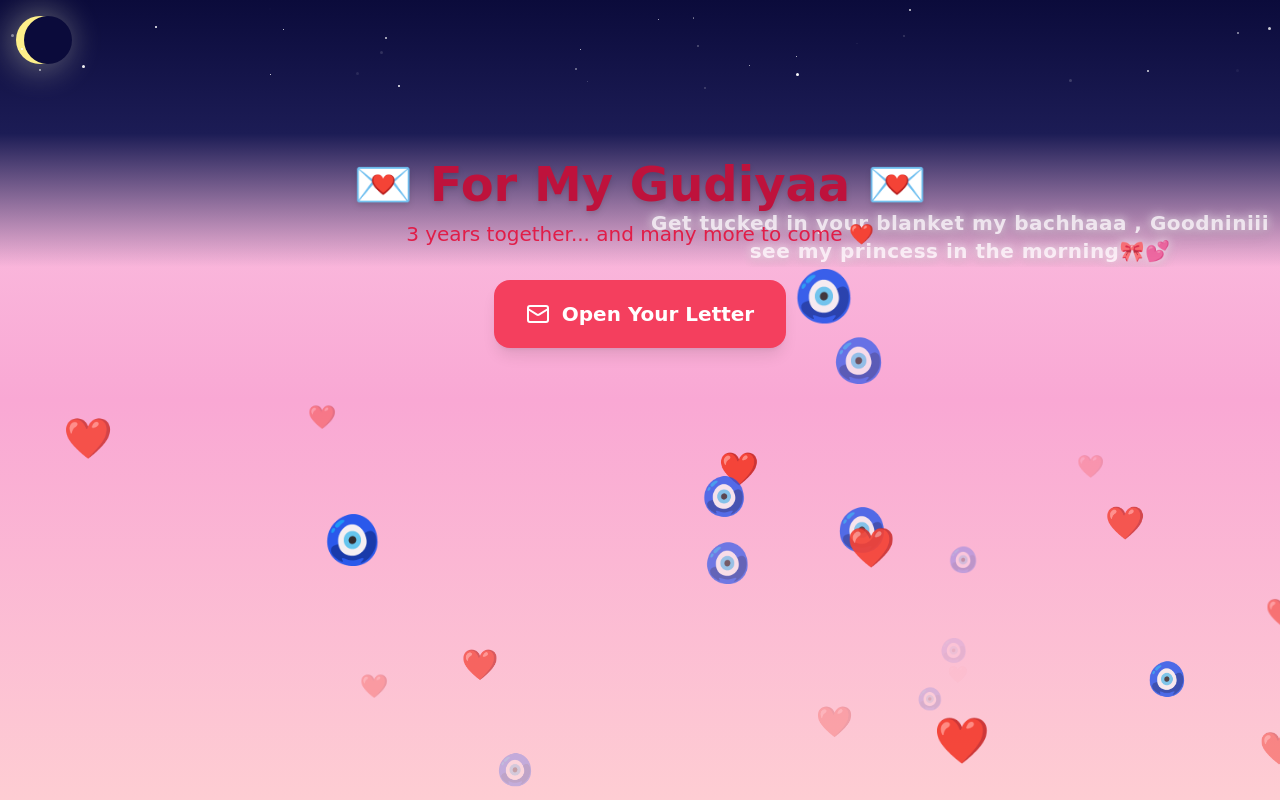
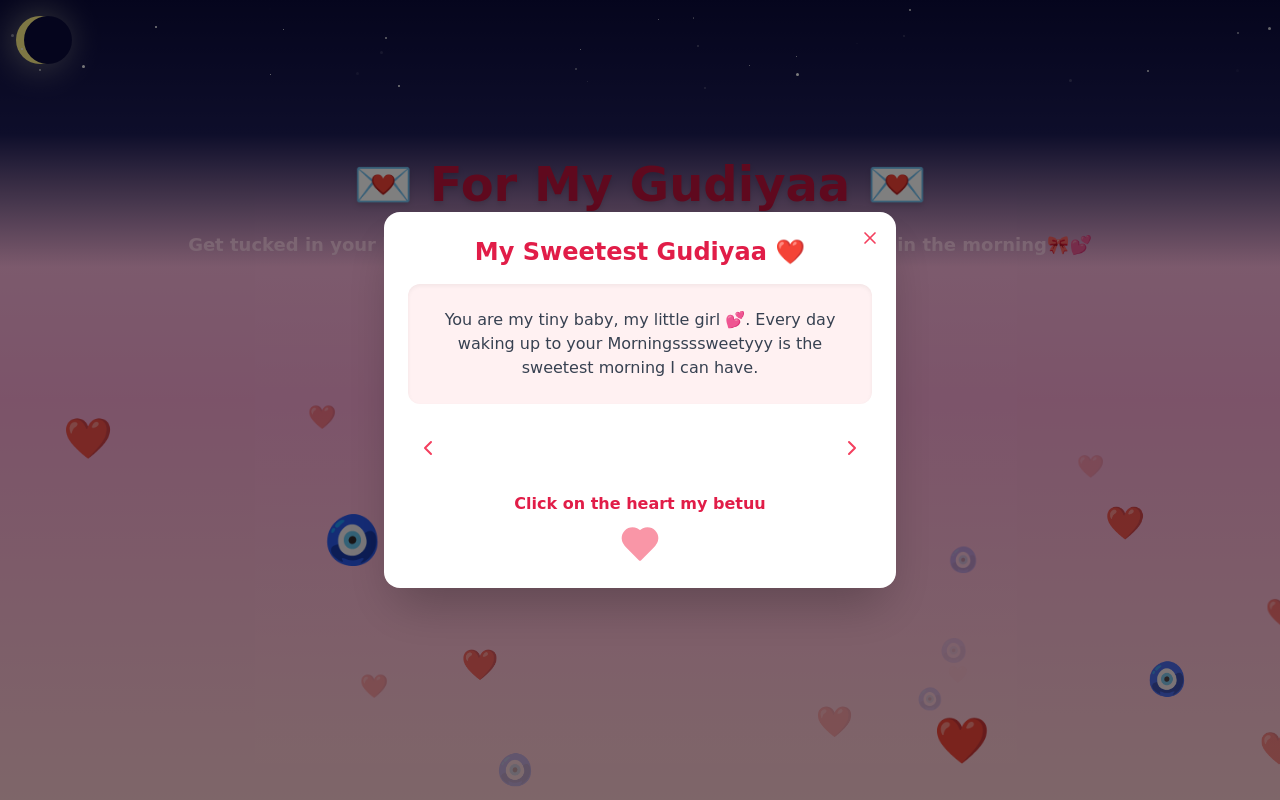
Before and after one commit to aryandogra2004-code/Gudiyaa, a React (Vite) app: page / in a window 1280 px wide. Both pictures are taken after a click on the button "Open Your Letter". Built offline with nearby package versions, Linux system fonts and the light colour scheme.

Commit message:
Add files via upload

```diff
--- a/src/App.jsx
+++ b/src/App.jsx
@@ -7,7 +7,7 @@ export default function GudiyaaLoveSite() {
   const [cardIndex, setCardIndex] = useState(0);
   const [showScroll, setShowScroll] = useState(false);
   const [isNight, setIsNight] = useState(false);
-  const [isSunset, setIsSunset] = useState(false);
+  const [isEvening, setIsEvening] = useState(false);
   const [fallingStar, setFallingStar] = useState(false);
 
   const cards = [
@@ -29,17 +29,23 @@ From the moment we met I somehow knew in my heart that youuu are the one and sin
     { symbol: "🧿", color: "text-blue-500", size: 30 }
   ];
 
+  // Determine night and evening phases
   useEffect(() => {
-    const updateTime = () => {
+    const now = new Date();
+    const hour = now.getHours();
+    setIsNight(hour >= 18 || hour < 5);
+    setIsEvening(hour >= 15 && hour < 18);
+
+    const interval = setInterval(() => {
       const h = new Date().getHours();
       setIsNight(h >= 18 || h < 5);
-      setIsSunset(h >= 15 && h < 18);
-    };
-    updateTime();
-    const interval = setInterval(updateTime, 60 * 1000);
+      setIsEvening(h >= 15 && h < 18);
+    }, 60 * 1000);
+
     return () => clearInterval(interval);
   }, []);
 
+  // Falling star
   useEffect(() => {
     if (!isNight) return;
     const interval = setInterval(() => {
@@ -59,39 +65,53 @@ From the moment we met I somehow knew in my heart that youuu are the one and sin
   return (
     <div className="min-h-screen relative flex flex-col items-center justify-start bg-gradient-to-b from-pink-200 via-pink-300 to-rose-200 font-poppins overflow-hidden">
 
-      {/* 🌅 Sunset Phase */}
-      {isSunset && (
+      {/* Evening Sunset Sky */}
+      {isEvening && (
         <div className="absolute top-0 left-0 w-full h-1/3 overflow-hidden">
-          <div className="absolute top-0 left-0 w-full h-full bg-gradient-to-b from-orange-400 via-orange-500 to-transparent"></div>
+          <div className="absolute top-0 left-0 w-full h-full bg-gradient-to-b from-orange-400 via-red-400 to-transparent"></div>
+          {/* Animated Sun */}
           <motion.div
-            className="absolute left-1/2 -translate-x-1/2 bg-yellow-300 rounded-full shadow-[0_0_30px_10px_rgba(255,200,100,0.5)]"
-            style={{ width: 60, height: 60 }}
-            animate={{ top: ["10%", "70%"] }}
-            transition={{ duration: 20, repeat: Infinity, repeatType: "mirror", ease: "easeInOut" }}
+            className="absolute left-1/2 transform -translate-x-1/2 w-16 h-16 bg-yellow-300 rounded-full shadow-[0_0_40px_10px_rgba(255,200,0,0.4)]"
+            animate={{
+              top: ["10%", "80%"],       // moves down
+              scaleY: [1, 0.7],         // squishes vertically
+              scaleX: [1, 1.2],         // stretches horizontally slightly
+              opacity: [1, 0.6]         // fades near bottom
+            }}
+            transition={{
+              duration: 8,
+              ease: "easeInOut",
+              repeat: Infinity,
+              repeatType: "mirror"
+            }}
           />
+          {/* Soft Clouds */}
           {[...Array(3)].map((_, i) => (
             <motion.div
               key={i}
-              className="absolute bg-white rounded-full opacity-70"
+              className="absolute bg-white/70 rounded-full blur-xl"
               style={{
-                width: 100 + i * 30,
-                height: 40 + i * 10,
-                top: `${10 + i * 10}%`
+                width: `${80 + i * 20}px`,
+                height: `${40 + i * 10}px`,
+                top: `${10 + i * 15}%`
               }}
-              animate={{ x: ["100%", "-120%"] }}
-              transition={{ duration: 25 + i * 10, repeat: Infinity, ease: "linear" }}
+              initial={{ x: i % 2 === 0 ? "-20%" : "120%" }}
+              animate={{ x: i % 2 === 0 ? "120%" : "-20%" }}
+              transition={{ duration: 40 + i * 15, repeat: Infinity, ease: "linear" }}
             />
           ))}
         </div>
       )}
 
-      {/* 🌌 Night Phase */}
+      {/* Night Sky */}
       {isNight && (
         <div className="absolute top-0 left-0 w-full h-1/3 overflow-hidden">
           <div className="absolute top-0 left-0 w-full h-full bg-gradient-to-b from-[#0b0b3b] via-[#1c1c55] to-transparent"></div>
+          {/* Crescent Moon */}
           <div className="absolute top-4 left-4 w-12 h-12 bg-yellow-200 rounded-full shadow-[0_0_30px_8px_rgba(255,255,204,0.3)]">
             <div className="w-12 h-12 rounded-full bg-[#0b0b3b] absolute top-0 left-2"></div>
           </div>
+          {/* Twinkling stars */}
           {stars.map((star, idx) => (
             <motion.div
               key={idx}
@@ -101,6 +121,7 @@ From the moment we met I somehow knew in my heart that youuu are the one and sin
               transition={{ duration: 1 + Math.random() * 2, repeat: Infinity, delay: star.delay }}
             />
           ))}
+          {/* Falling Star */}
           <AnimatePresence>
             {fallingStar && (
               <motion.div
@@ -112,21 +133,18 @@ From the moment we met I somehow knew in my heart that youuu are the one and sin
               />
             )}
           </AnimatePresence>
-          {/* 🌙 Night Message */}
-          <motion.p
-            className="absolute bottom-3 left-1/2 -translate-x-1/2 text-white text-lg md:text-xl font-semibold tracking-wide drop-shadow-lg text-center px-2"
-            initial={{ opacity: 0, y: 10 }}
-            animate={{ opacity: [0.2, 1, 0.2] }}
-            transition={{ duration: 5, repeat: Infinity, ease: "easeInOut" }}
-            style={{
-              textShadow: "0 0 8px rgba(255,255,255,0.8), 0 0 15px rgba(255,255,255,0.5)"
-            }}
+          {/* Night Message */}
+          <motion.div
+            className="absolute bottom-2 w-full text-center text-pink-200 font-semibold text-lg"
+            animate={{ opacity: [0, 1, 0] }}
+            transition={{ duration: 6, repeat: Infinity }}
           >
             Get tucked in your blanket my bachhaaa , Goodniniii see my princess in the morning🎀💕
-          </motion.p>
+          </motion.div>
         </div>
       )}
 
+      {/* Floating Emojis only on pink area */}
       {[...Array(25)].map((_, i) => {
         const emoji = i % 2 === 0 ? floatingEmojis[0] : floatingEmojis[1];
         return (
@@ -147,6 +165,7 @@ From the moment we met I somehow knew in my heart that youuu are the one and sin
         );
       })}
 
+      {/* Title */}
       <motion.div className="text-center mt-40 mb-8 z-10 relative" initial={{ opacity: 0, y: -30 }} animate={{ opacity: 1, y: 0 }} transition={{ duration: 0.8 }}>
         <h1 className="text-4xl md:text-5xl font-bold text-rose-700 drop-shadow-md">
           💌 For My Gudiyaa 💌
@@ -156,6 +175,7 @@ From the moment we met I somehow knew in my heart that youuu are the one and sin
         </p>
       </motion.div>
 
+      {/* Open Letter */}
       <motion.button
         onClick={() => setOpen(true)}
         className="bg-rose-500 hover:bg-rose-600 text-white px-8 py-5 rounded-2xl shadow-lg flex items-center gap-3 text-xl font-semibold z-10"
@@ -164,6 +184,68 @@ From the moment we met I somehow knew in my heart that youuu are the one and sin
       >
         <Mail className="w-6 h-6" /> Open Your Letter
       </motion.button>
+
+      {/* Envelope Modal */}
+      <AnimatePresence>
+        {open && !showScroll && (
+          <motion.div initial={{ opacity: 0, scale: 0.8 }} animate={{ opacity: 1, scale: 1 }} exit={{ opacity: 0, scale: 0.8 }} transition={{ duration: 0.4 }} className="fixed inset-0 bg-black/50 flex items-center justify-center p-4 z-50">
+            <motion.div className="bg-white rounded-2xl shadow-2xl max-w-lg w-full p-6 relative flex flex-col items-center" initial={{ y: 50, opacity: 0 }} animate={{ y: 0, opacity: 1 }} exit={{ y: 50, opacity: 0 }}>
+              <button onClick={() => setOpen(false)} className="absolute top-4 right-4 text-rose-500 hover:text-rose-700">
+                <X className="w-5 h-5" />
+              </button>
+
+              <h2 className="text-2xl font-bold text-rose-600 text-center mb-4">My Sweetest Gudiyaa ❤️</h2>
+
+              <motion.div
+                key={cardIndex}
+                initial={{ opacity: 0, y: 30 }}
+                animate={{ opacity: 1, y: 0 }}
+                exit={{ opacity: 0, y: -30 }}
+                transition={{ duration: 0.3 }}
+                className="bg-rose-50 p-6 rounded-xl shadow-inner text-center text-gray-700 min-h-[120px] flex items-center justify-center"
+              >
+                {cards[cardIndex]}
+              </motion.div>
+
+              <div className="flex justify-between w-full mt-6">
+                <button onClick={() => setCardIndex((cardIndex - 1 + cards.length) % cards.length)} className="p-2 text-rose-500 hover:text-rose-700">
+                  <ChevronLeft className="w-6 h-6" />
+                </button>
+                <button onClick={() => setCardIndex((cardIndex + 1) % cards.length)} className="p-2 text-rose-500 hover:text-rose-700">
+                  <ChevronRight className="w-6 h-6" />
+                </button>
+              </div>
+
+              <div className="flex flex-col items-center mt-6 cursor-pointer" onClick={() => setShowScroll(true)}>
+                <p className="text-rose-600 font-semibold mb-2 text-center">Click on the heart my betuu</p>
+                <motion.div className="animate-pulse" whileHover={{ scale: 1.2 }}>
+                  <Heart className="w-10 h-10 text-rose-500 fill-rose-500" />
+                </motion.div>
+              </div>
+            </motion.div>
+          </motion.div>
+        )}
+      </AnimatePresence>
+
+      {/* Scroll Modal */}
+      <AnimatePresence>
+        {showScroll && (
+          <motion.div initial={{ opacity: 0, scale: 0.8 }} animate={{ opacity: 1, scale: 1 }} exit={{ opacity: 0, scale: 0.8 }} transition={{ duration: 0.4 }} className="fixed inset-0 bg-black/50 flex items-center justify-center p-4 z-50">
+            <motion.div className="relative bg-white rounded-3xl shadow-2xl max-w-4xl w-full p-6 flex flex-col items-center" initial={{ y: 50, opacity: 0 }} animate={{ y: 0, opacity: 1 }} exit={{ y: 50, opacity: 0 }}>
+              <button onClick={() => setShowScroll(false)} className="absolute top-4 right-4 text-rose-500 hover:text-rose-700">
+                <X className="w-5 h-5" />
+              </button>
+              <div className="bg-white p-6 rounded-xl shadow-inner border border-pink-200 w-full relative overflow-auto max-h-[80vh] max-w-full">
+                <div className="absolute top-0 left-0 right-0 flex justify-between p-2 text-pink-400 font-bold text-xl">
+                  <div>🎀🌸</div>
+                  <div>🌸🎀</div>
+                </div>
+                <pre className="whitespace-pre-wrap text-center text-rose-600 text-base font-poppins min-w-[600px]">{longMessage}</pre>
+              </div>
+            </motion.div>
+          </motion.div>
+        )}
+      </AnimatePresence>
     </div>
   );
 }
```
